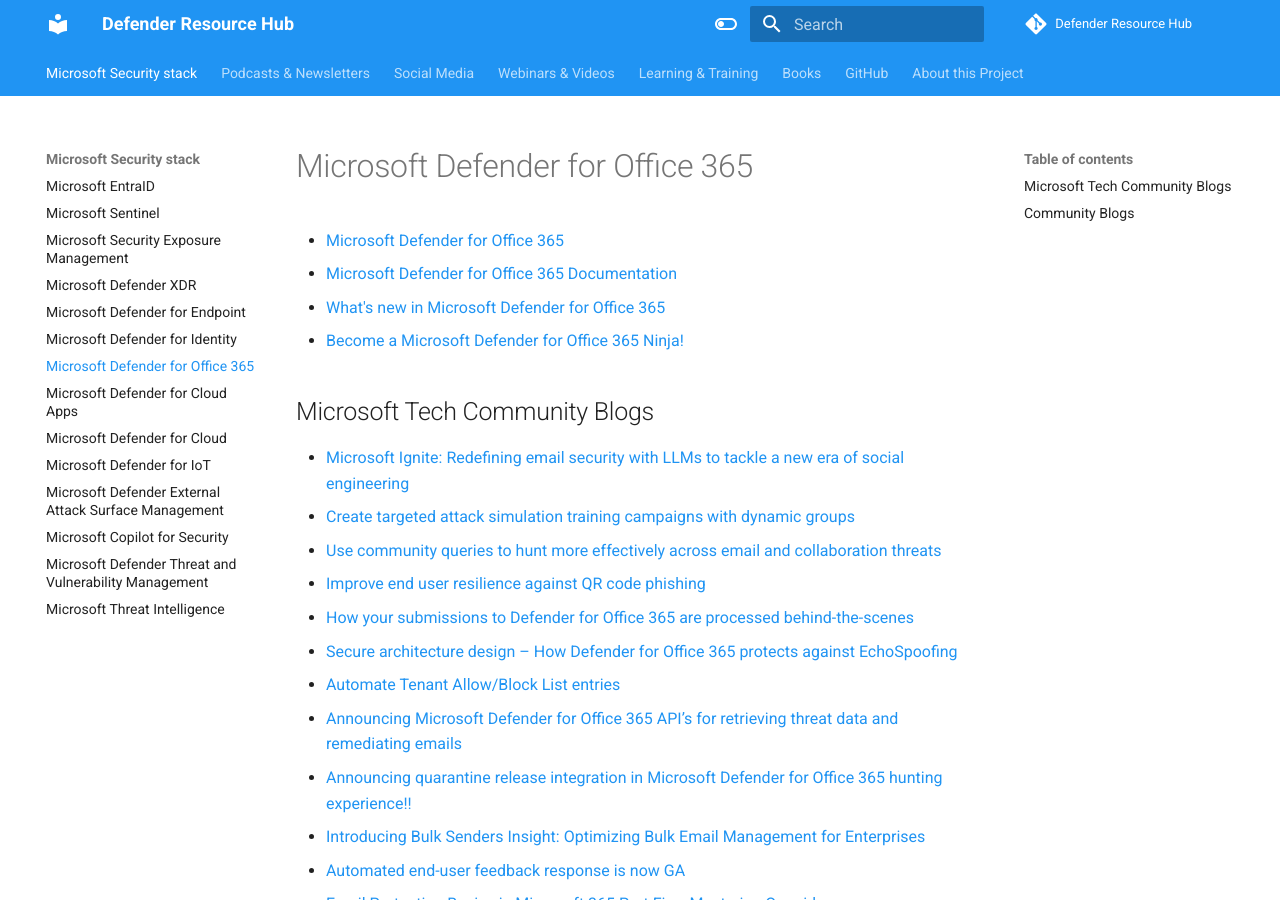
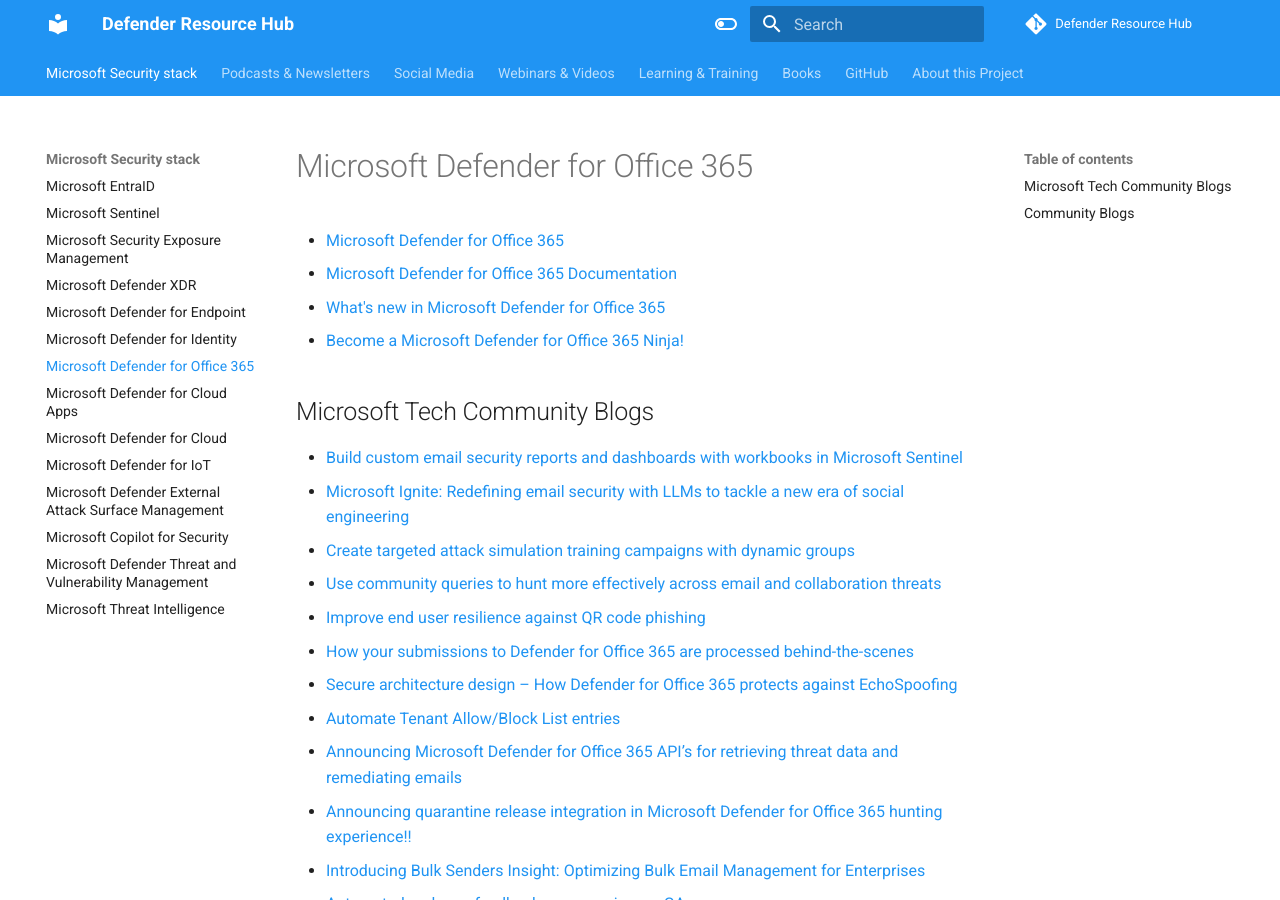
Before and after one commit to alexverboon/DefenderResourceHub, an MkDocs documentation site: the page built from docs/mdo.md, in a window 1280 px wide and 900 px high. Built offline with MkDocs 1.6.1 and Material for MkDocs 9.7.7, drawn with Linux system fonts in a browser that asks for light colours; comment, search, counter and statistics services are not loaded.

Commit message:
Defender for Office updates

```diff
--- a/docs/mdo.md
+++ b/docs/mdo.md
@@ -7,6 +7,7 @@
 
 ## Microsoft Tech Community Blogs
 
+- [Build custom email security reports and dashboards with workbooks in Microsoft Sentinel](https://techcommunity.microsoft.com/blog/microsoftdefenderforoffice365blog/build-custom-email-security-reports-and-dashboards-with-workbooks-in-microsoft-s/4352242)
 - [Microsoft Ignite: Redefining email security with LLMs to tackle a new era of social engineering](https://techcommunity.microsoft.com/blog/microsoftdefenderforoffice365blog/microsoft-ignite-redefining-email-security-with-llms-to-tackle-a-new-era-of-soci/4302421)
 - [Create targeted attack simulation training campaigns with dynamic groups](https://techcommunity.microsoft.com/blog/microsoftdefenderforoffice365blog/create-targeted-attack-simulation-training-campaigns-with-dynamic-groups/4287637)
 - [Use community queries to hunt more effectively across email and collaboration threats](https://techcommunity.microsoft.com/t5/microsoft-defender-for-office/use-community-queries-to-hunt-more-effectively-across-email-and/ba-p/4254664)
```
